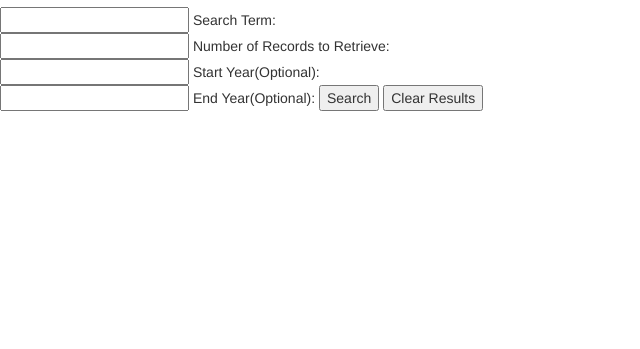
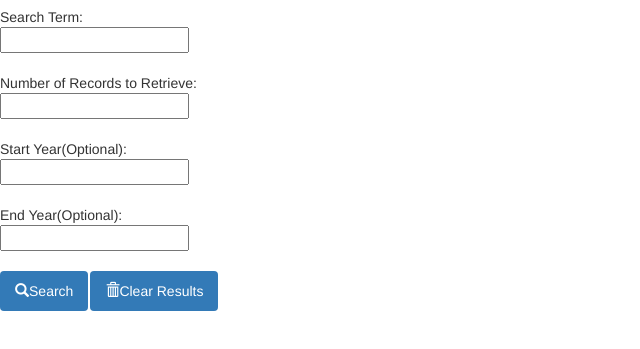
Before and after one commit to Werten101/NYTFrontend, a plain HTML site: page index.html in a window 1280 px wide. Shown: the part 63-412 px from the top of the page, without its empty margins (0-640 px from the left). Drawn offline with nearby package versions, Linux system fonts and the light colour scheme.

Commit message:
Changes made to overall page look v.1

```diff
--- a/index.html
+++ b/index.html
@@ -9,18 +9,38 @@
 </head>
 <body>
 	<div id="Background">
-		<div id="Main-Container">
-			<h1> Search Parameters </h1>
-			<input type="text"> Search Term:
+
+		<h1> Search Parameters </h1>
+
+		<div id="Search-Area">
+			<div id="Parameters">Search Term:
+				<br>
+				<input type="Input-Box">
+			</div>
 			<br>
-			<input type="text"> Number of Records to Retrieve:
+			<div id="Parameters">Number of Records to Retrieve:
+				<br>
+				<input type="Input-Box">
+			</div>
 			<br>
-			<input type="text"> Start Year(Optional):
+			<div id="Parameters">Start Year(Optional):
+				<br>
+				<input type="Input-Box">
+			</div>
 			<br>
-			<input type="text"> End Year(Optional):
-			<button> Search </button> <button> Clear Results </button>
+			<div id="Parameters">End Year(Optional):
+				<br>
+				<input type="Input-Box">
+			</div>
+			<br>
 		</div>
 
+
+		<div id="Button-Area">
+			<ul class="nav nav-pills">
+  				<li role="presentation" class="active"><a href="#"><span class="glyphicon glyphicon-search" aria-hidden="true"></span>Search</a></li>
+  				<li role="presentation" class="active"><a href="#"><span class="glyphicon glyphicon-trash" aria-hidden="true"></span>Clear Results</a></li>
+  		</div>
 
 
 
```
